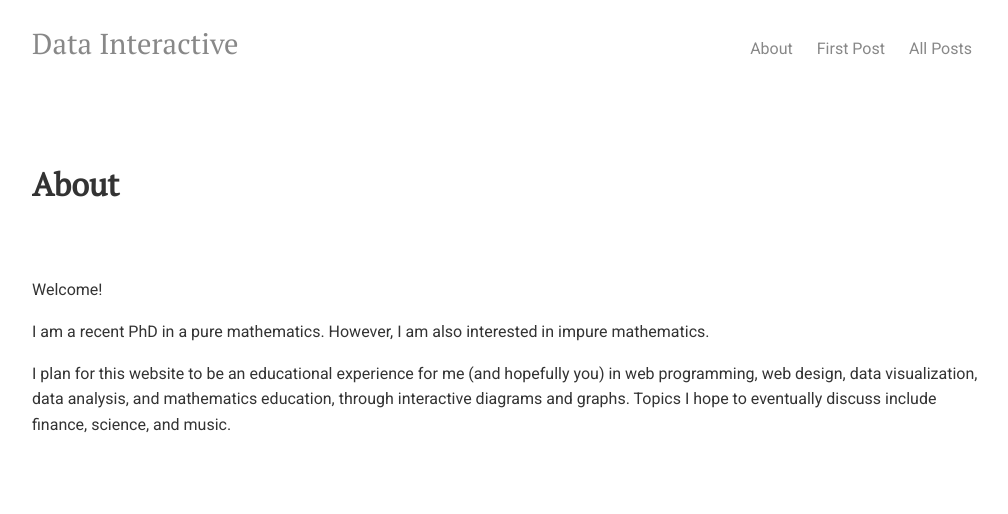
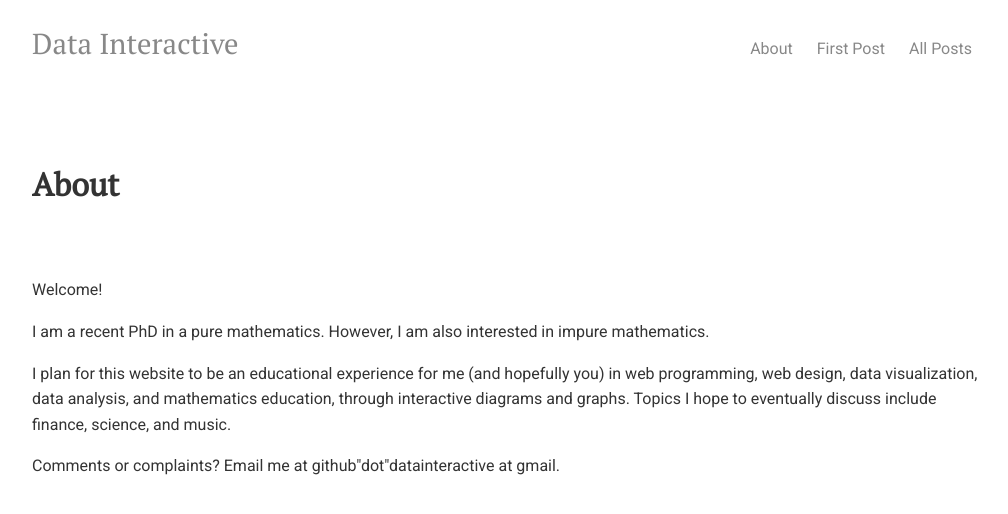
Before and after one commit to datainteractive/datainteractive.github.io, a Jekyll site: the page built from about/index.html, in a window 1280 px wide. Shown: the top 514 px of the page, without its empty margins (128-1136 px from the left). Built offline with Jekyll 4.4.1, drawn with Linux system fonts in a browser that asks for light colours; comment, search, counter and statistics services are not loaded.

Commit message:
Update index.html

```diff
--- a/about/index.html
+++ b/about/index.html
@@ -14,3 +14,6 @@ I am a recent PhD in a pure mathematics. However, I am also interested in impure
 <p>
 I plan for this website to be an educational experience for me (and hopefully you) in web programming, web design, data visualization, data analysis, and mathematics education, through interactive diagrams and graphs. Topics I hope to eventually discuss include finance, science, and music.
 </p>
+
+<p>
+  Comments or complaints? Email me at github"dot"datainteractive at gmail.
```
